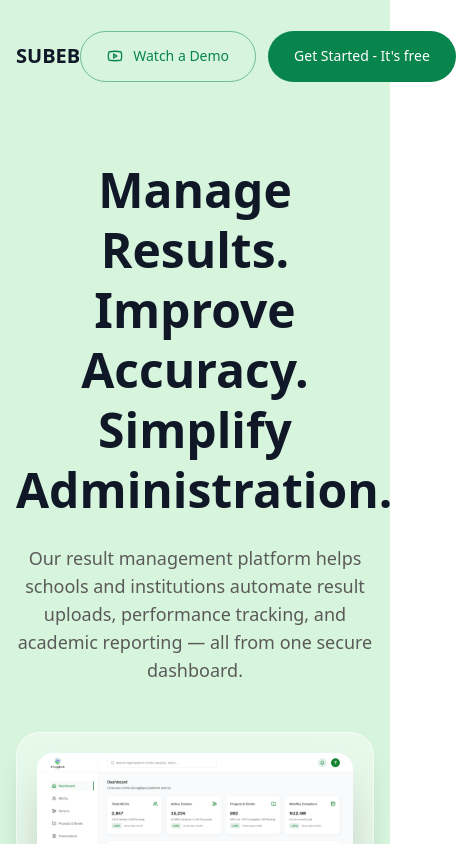
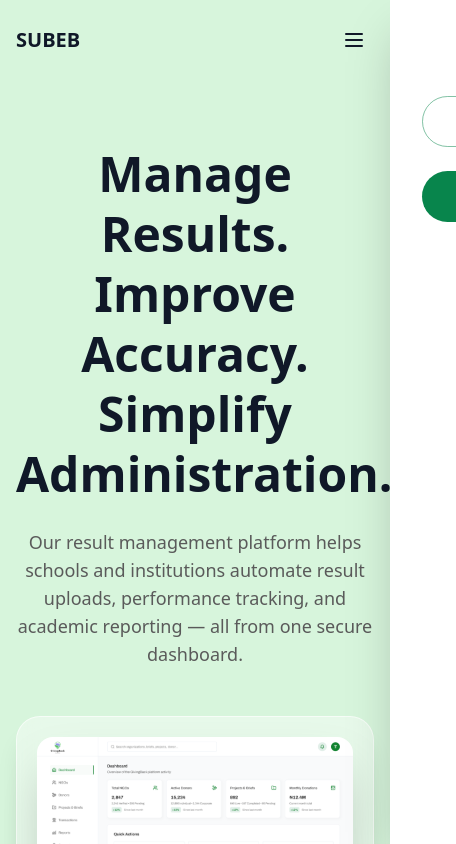
Before and after one commit to best-technologies/subeb-project-frontend, a Next.js app: page / in a window 390 px wide. Shown: the top 844 px of the page, 456 px wide, since content can reach past the window. Built offline with nearby package versions, Linux system fonts and the light colour scheme; no server answers.

Commit message:
Feature: add slide-in menu for mobiles.

```diff
--- a/src/components/shared/Header.tsx
+++ b/src/components/shared/Header.tsx
@@ -1,11 +1,12 @@
 "use client";
 import React, { useState, useEffect } from "react";
 import Link from "next/link";
-import { Youtube } from "lucide-react";
+import { Youtube, Menu, X } from "lucide-react";
 import { Button } from "@/components/ui/Button";
 
 export default function Header() {
   const [isScrolled, setIsScrolled] = useState(false);
+  const [isMobileMenuOpen, setIsMobileMenuOpen] = useState(false);
 
   useEffect(() => {
     const handleScroll = () => {
@@ -16,6 +17,27 @@ export default function Header() {
     return () => window.removeEventListener("scroll", handleScroll);
   }, []);
 
+  // Close mobile menu when screen is resized to desktop
+  useEffect(() => {
+    const handleResize = () => {
+      if (window.innerWidth >= 1024) {
+        setIsMobileMenuOpen(false);
+      }
+    };
+
+    window.addEventListener("resize", handleResize);
+    return () => window.removeEventListener("resize", handleResize);
+  }, []);
+
+  // Prevent body scroll when mobile menu is open
+  useEffect(() => {
+    if (isMobileMenuOpen) {
+      document.body.style.overflow = "hidden";
+    } else {
+      document.body.style.overflow = "unset";
+    }
+  }, [isMobileMenuOpen]);
+
   return (
     <header
       className={`sticky top-0 z-50 transition-all duration-300 ${
@@ -24,14 +46,16 @@ export default function Header() {
     >
       <div
         className={`max-w-7xl mx-auto px-4 sm:px-6 lg:px-8 ${
-          isScrolled ? "" : "pt-4"
+          isScrolled ? "" : "lg:pt-4"
         }`}
       >
         <div className="flex items-center justify-between h-20">
           <Link href="/" className="flex items-center">
             <span className="text-xl font-bold text-gray-900">SUBEB</span>
           </Link>
-          <div className="flex items-center space-x-3">
+
+          {/* Desktop Navigation */}
+          <div className="hidden lg:flex items-center space-x-3">
             <Button
               variant="outline"
               className="rounded-full border-brand-green-accent text-brand-green hover:bg-gray-50 h-[51px] px-[26px] py-[15px] gap-[10px]"
@@ -45,6 +69,50 @@ export default function Header() {
               </Button>
             </Link>
           </div>
+
+          {/* Mobile Menu Button */}
+          <button
+            onClick={() => setIsMobileMenuOpen(!isMobileMenuOpen)}
+            className="lg:hidden z-[70] relative p-2 text-gray-900"
+            aria-label="Toggle menu"
+          >
+            {isMobileMenuOpen ? (
+              <X className="w-6 h-6" />
+            ) : (
+              <Menu className="w-6 h-6" />
+            )}
+          </button>
+        </div>
+      </div>
+
+      {/* Mobile Menu Overlay */}
+      {isMobileMenuOpen && (
+        <div
+          className="fixed inset-0 bg-black/50 z-[55] lg:hidden"
+          onClick={() => setIsMobileMenuOpen(false)}
+        />
+      )}
+
+      {/* Mobile Menu Slide-in */}
+      <div
+        className={`fixed top-0 right-0 h-full w-80 bg-white shadow-2xl z-[60] lg:hidden transform transition-transform duration-300 ease-in-out ${
+          isMobileMenuOpen ? "translate-x-0" : "translate-x-full"
+        }`}
+      >
+        <div className="flex flex-col p-8 pt-24 space-y-6">
+          <Button
+            variant="outline"
+            className="w-full rounded-full border-brand-green-accent text-brand-green hover:bg-gray-50 h-[51px] px-[26px] py-[15px] gap-[10px] justify-center"
+            onClick={() => setIsMobileMenuOpen(false)}
+          >
+            <Youtube className="w-4 h-4" />
+            <span>Watch a Demo</span>
+          </Button>
+          <Link href="/login" onClick={() => setIsMobileMenuOpen(false)}>
+            <Button className="w-full rounded-full bg-brand-green hover:bg-brand-green/90 text-white h-[51px] px-[26px] py-[15px] gap-[10px] justify-center">
+              Get Started - It&apos;s free
+            </Button>
+          </Link>
         </div>
       </div>
     </header>
```
